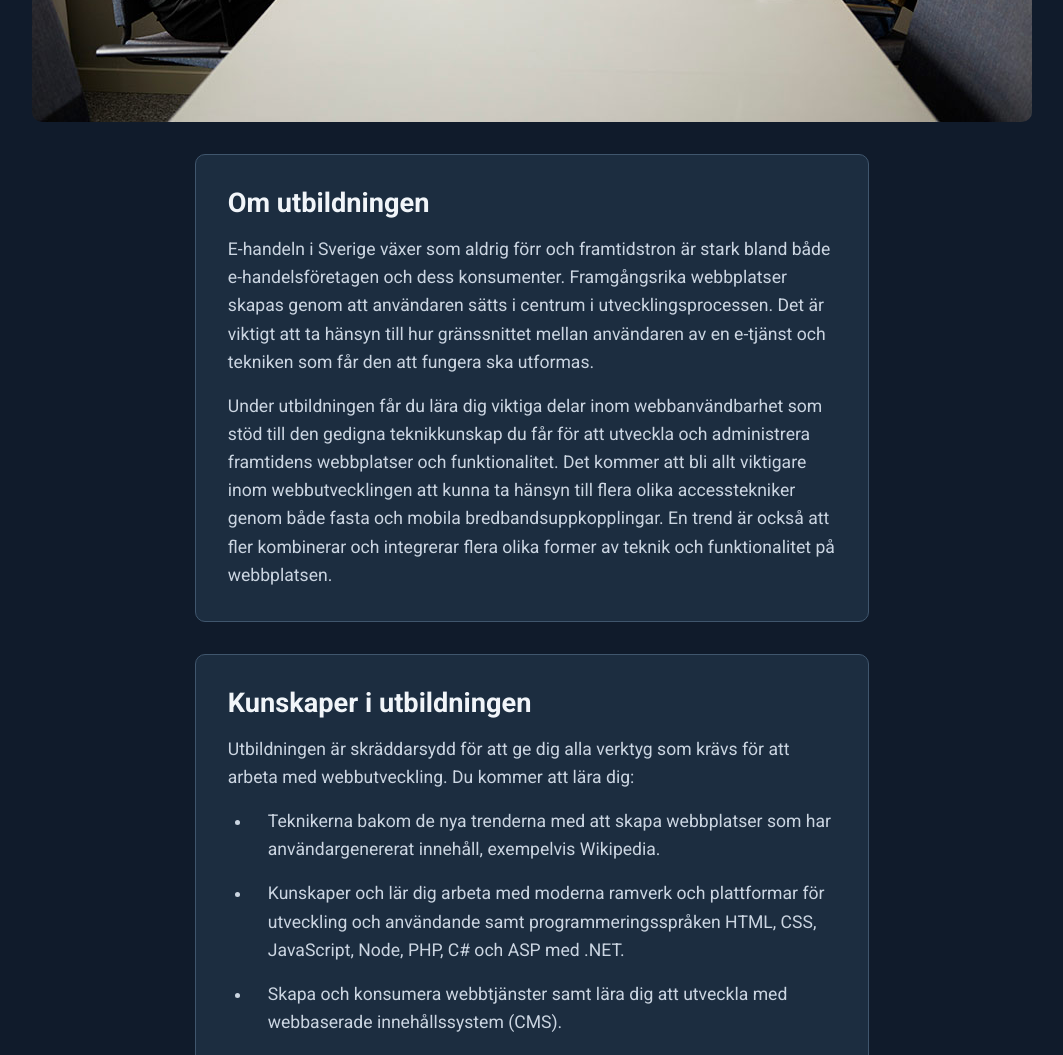
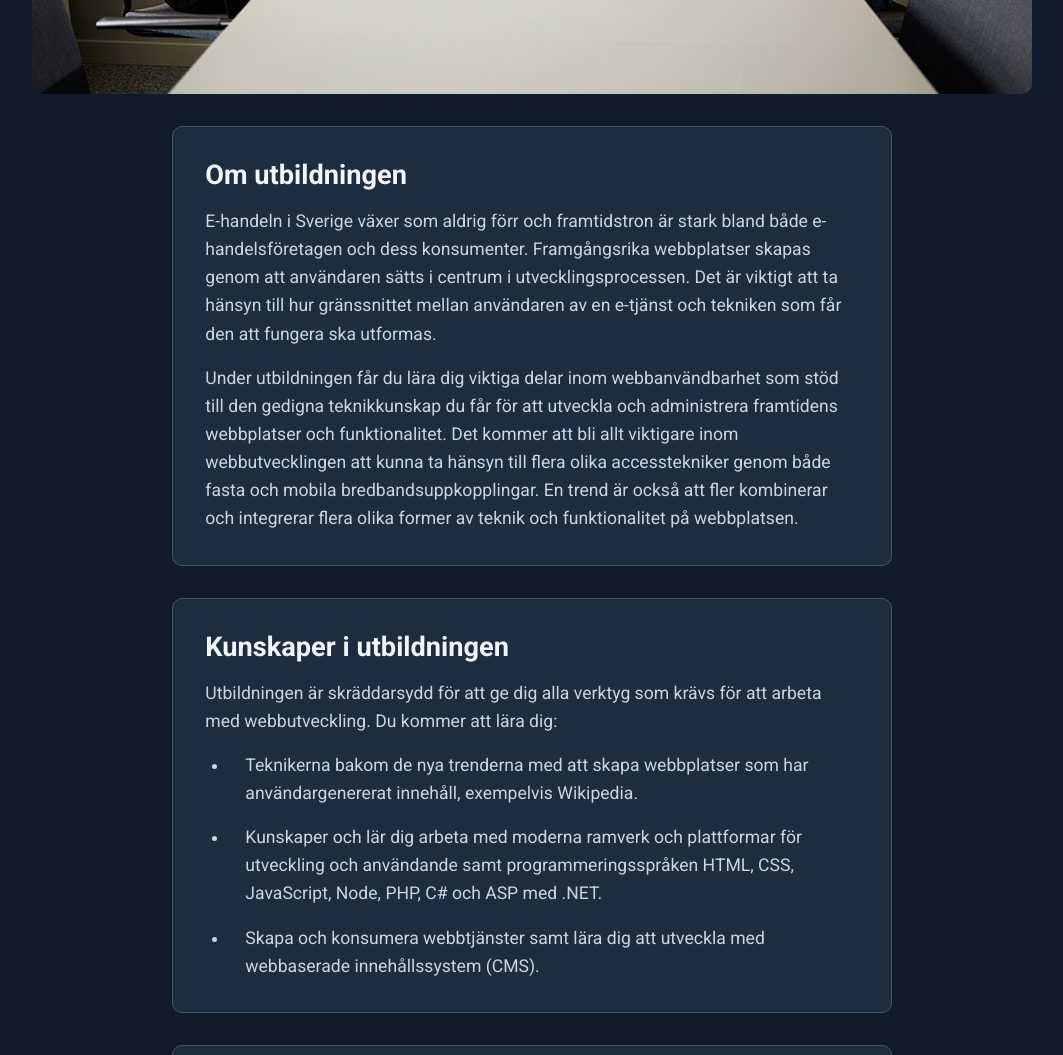
Before and after one commit to Kajsut/Lab2-DT068G-Webbanvandbarhet, a plain HTML site: page index.html in a window 1280 px wide. Shown: the part 960-2015 px from the top of the page, without its empty margins (108-1171 px from the left). Drawn offline with Linux system fonts and the light colour scheme.

Commit message:
Lagt till ny max-width på texten i större skärmar

```diff
--- a/css/style.css
+++ b/css/style.css
@@ -92,11 +92,17 @@ blockquote {
 }
 
 @media (min-width: 768px) {
+    p {
+        max-width: 70ch;
+    }
+
     section {
-    max-width: 75ch;
+    max-width: 80ch;
     margin: 2rem auto;
     text-align: left;
     padding: 1rem;
     }
 
+
+
 }
```
